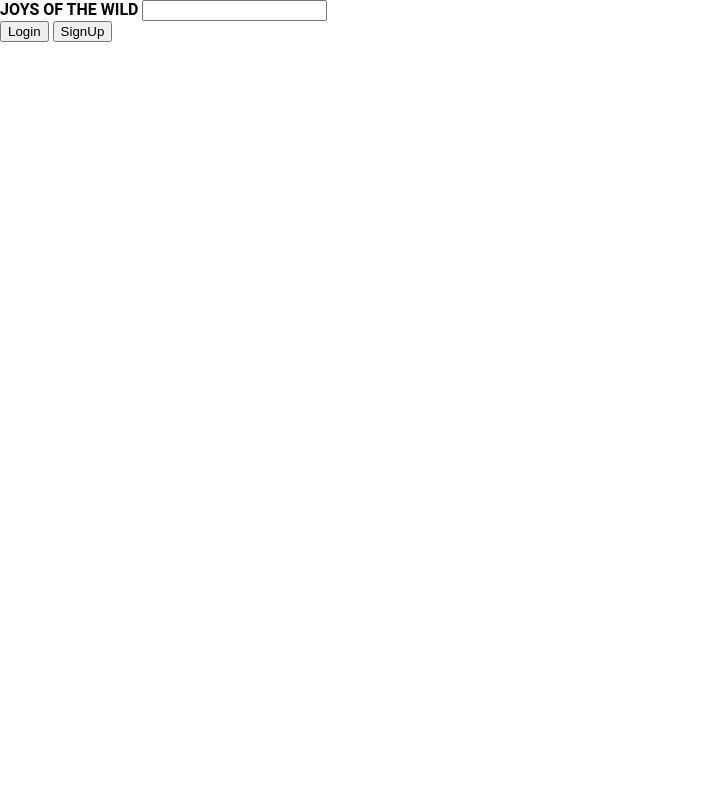
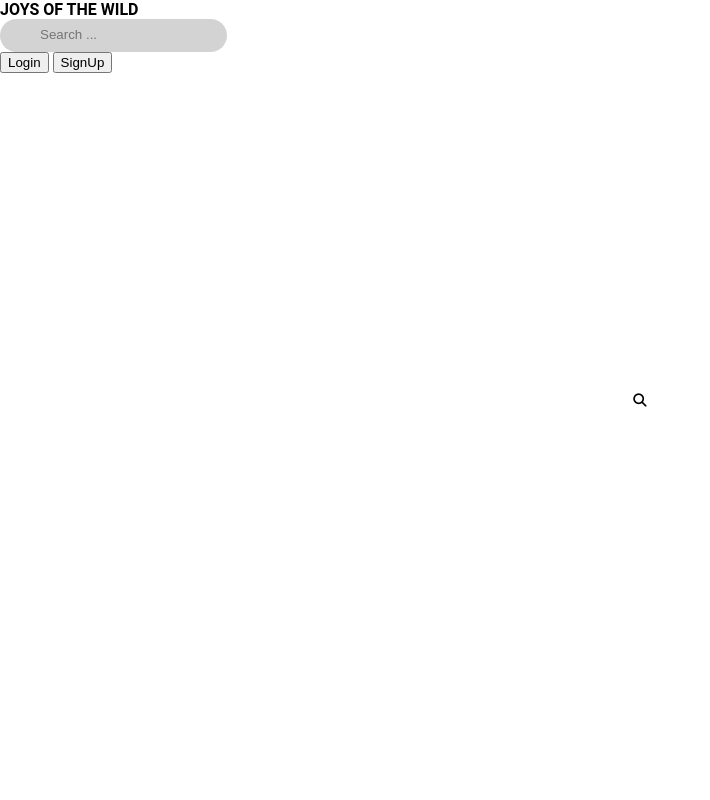
Before and after one commit to LeoDiduch/Joys-of-the-Wild, a PHP site: page / in a window 1280 px wide. Shown: the whole page, without its empty margins (0-710 px from the left). Run offline with PHP 8.4, Linux system fonts and the light colour scheme; some libraries are stand-ins or nearby versions.

Commit message:
Premiers pas CSS navbar

```diff
--- a/css/style.css
+++ b/css/style.css
@@ -67,6 +67,23 @@ a {
 header a {
    font-weight: 700;
 }
+header div#searchbar input#searchbox {
+   position: relative;
+   border: none;
+   background-color: lightgray;
+   border-radius: 20px;
+   padding: 8px 10px 10px 40px;
+}
+header div#searchbar button {
+   position: absolute;
+   top: 0;
+   bottom: 0;
+   left: 0;
+   right: 0;
+   border: none;
+   background-color: transparent;
+
+}
 /* ------------------------ MEDIA QUERIES 960px ---- */
 @media screen and (max-width: 960px) {
    .center {
--- a/index.html
+++ b/index.html
@@ -21,8 +21,13 @@
 <body>
     <header>
         <a href="" class="logo">JOYS OF THE WILD</a>
-        <input type="text" placeholder="">
-        <div class="connect">
+
+        <div id="searchbar">
+            <input type="text" id="searchbox" placeholder="Search ...">
+            <button type="submit"><i class="fa fa-search"></i></button>
+        </div>
+
+        <div id="connect">
             <button id="login" class="primary-btn">Login</button>
             <button id="signup" class="primary-btn">SignUp</button>
         </div>
```
